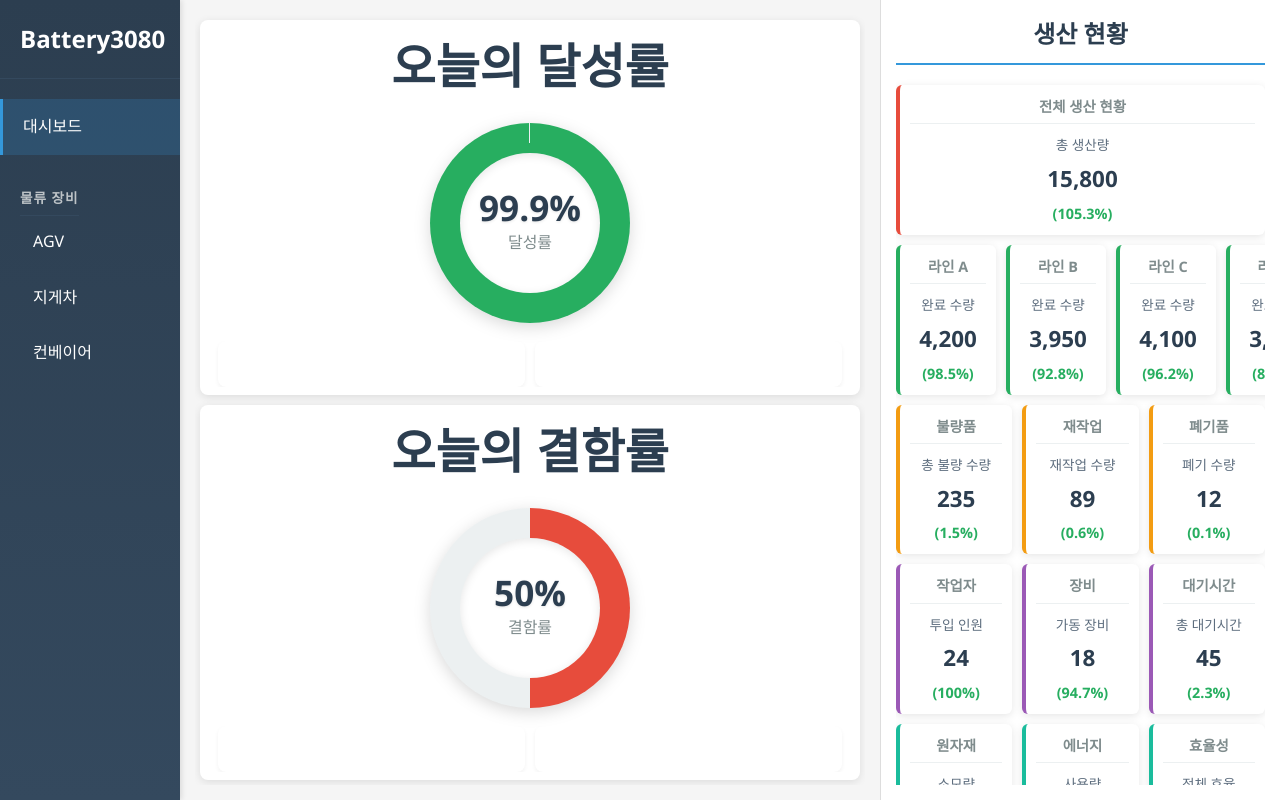
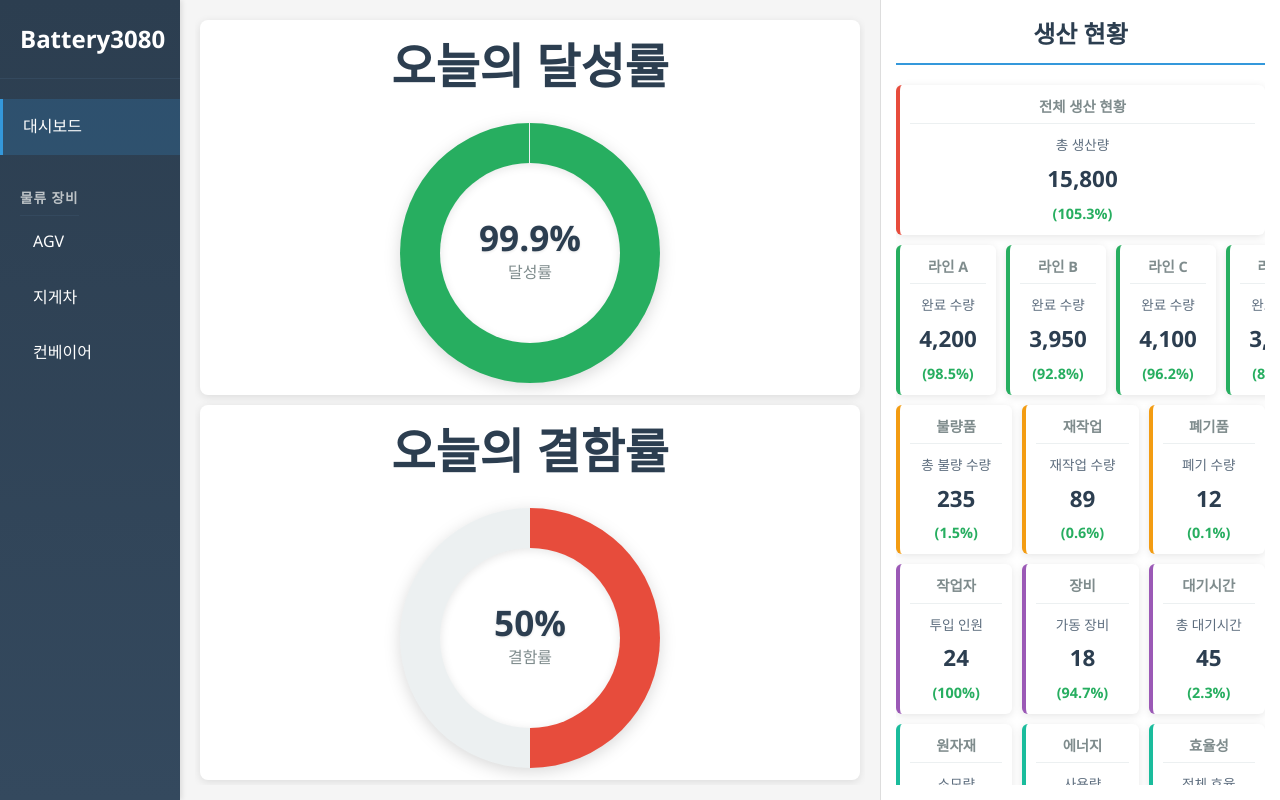
Before and after one commit to Hyundai-Autoever-Smart-Factory-2nd/battery3080-frontend, a Vue app: page / in a window 1280 px wide. Built offline with nearby package versions, Linux system fonts and the light colour scheme.

Commit message:
fix: 폰트 및 원 차트 사이즈 변경(up)

```diff
--- a/src/components/PerformanceCharts.vue
+++ b/src/components/PerformanceCharts.vue
@@ -124,8 +124,8 @@ export default {
 }
 
 .circular-chart {
-  width: 220px;
-  height: 220px;
+  width: 280px;
+  height: 280px;
   display: flex;
   align-items: center;
   justify-content: center;
@@ -133,8 +133,8 @@ export default {
 
 .circle-progress {
   position: relative;
-  width: 200px;
-  height: 200px;
+  width: 260px;
+  height: 260px;
   border-radius: 50%;
   background: conic-gradient(
     from 0deg,
@@ -165,8 +165,8 @@ export default {
 .circle-progress::before {
   content: '';
   position: absolute;
-  width: 140px;
-  height: 140px;
+  width: 180px;
+  height: 180px;
   border-radius: 50%;
   background: white;
   box-shadow: inset 0 2px 10px rgba(0, 0, 0, 0.1);
@@ -228,15 +228,14 @@ export default {
 .stat-item .label {
   color: #6c757d;
   font-weight: 600;
-  margin-top: 2rem;
-  margin-bottom: 6px;
+  margin-bottom: 0.5rem;
   white-space: nowrap;
-  font-size: 1.95rem;
+  font-size: 2rem;
 }
 
 .stat-item .value {
   color: #2c3e50;
   font-weight: 700;
-  font-size: 1.5rem;
+  font-size: 1.8rem;
 }
 </style>
```
